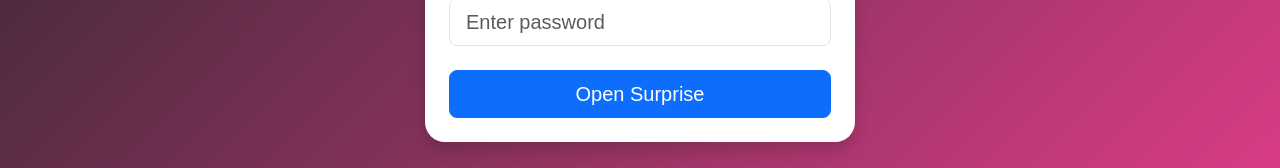
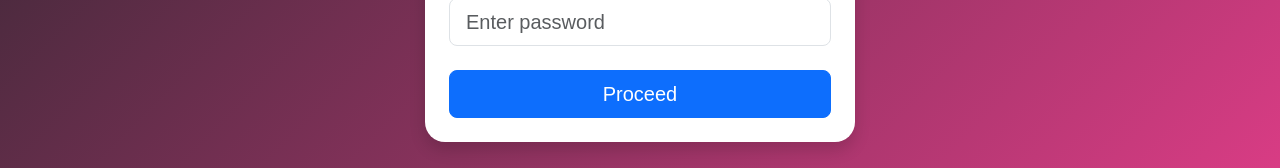
Before and after one commit to prudencer/Lala-birthday-app, a React (Vite) app in the folder frontend/: page / in a window 1280 px wide. Shown: the part 470-638 px from the top of the page. Built offline with nearby package versions, Linux system fonts and the light colour scheme.

Commit message:
change UI

```diff
--- a/frontend/src/App.jsx
+++ b/frontend/src/App.jsx
@@ -154,7 +154,7 @@ function App() {
               </div>
 
               <button className="btn btn-primary btn-lg w-100">
-                Open Surprise
+                Proceed
               </button>
             </form>
           </div>
```
